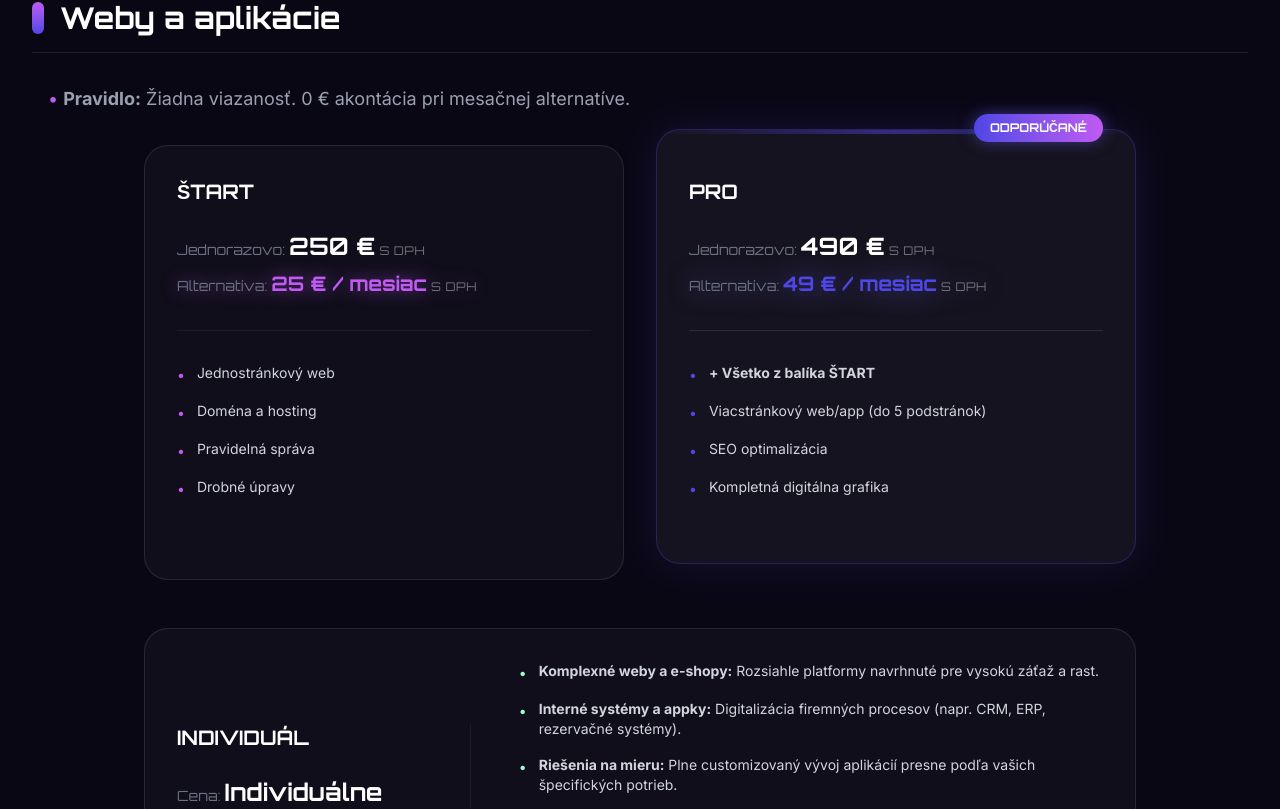
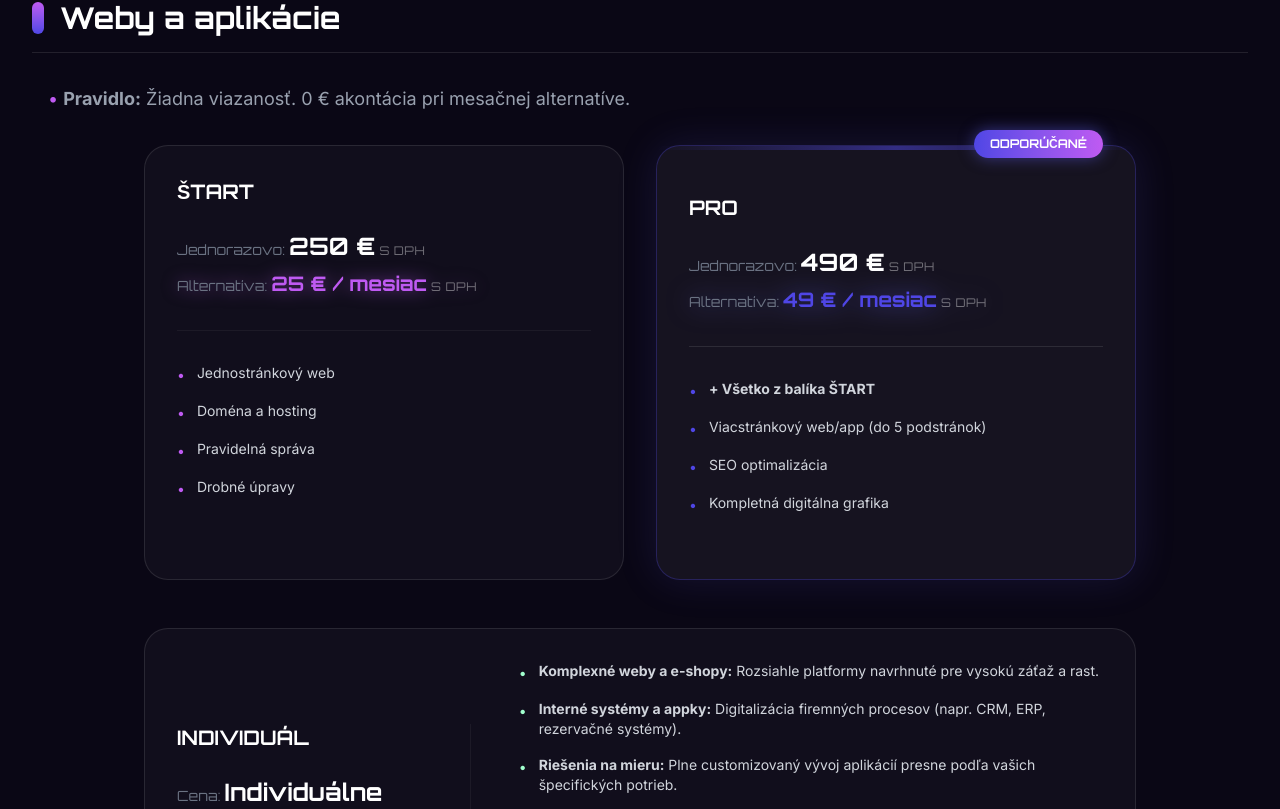
Before and after one commit to Patrik-Barcaj/ElysioTech, a Next.js app: page /cennik in a window 1280 px wide. Shown: the part 371-1180 px from the top of the page. Built offline with nearby package versions, Linux system fonts and the light colour scheme.

Commit message:
Fix pricing cards alignment

```diff
--- a/src/app/cennik/page.tsx
+++ b/src/app/cennik/page.tsx
@@ -27,10 +27,10 @@ export default function PricingPage() { // export pricing page component
 
                         <p className="text-gray-400 mb-8 px-4 text-lg"><span className="text-aurora-purple">•</span> <strong>Pravidlo:</strong> Žiadna viazanosť. 0 € akontácia pri mesačnej alternatíve.</p> {/* rule description */}
 
-                        <div className="flex flex-col md:grid md:grid-cols-2 gap-8 w-full max-w-5xl mx-auto px-4 relative group/grid"> {/* saas grid layout */}
+                        <div className="flex flex-col md:grid md:grid-cols-2 gap-8 w-full max-w-5xl mx-auto px-4 relative group/grid md:items-stretch"> {/* saas grid layout */}
                             {/* Starter Pack */}
                             <ScrollReveal delay={0.1} className="h-full w-full"> {/* scroll reveal item */}
-                                <div className="h-full w-full bg-white/[0.03] border border-white/10 rounded-3xl p-8 hover:border-aurora-purple/50 hover:bg-gradient-to-br hover:from-white/5 hover:to-aurora-purple/10 hover:-translate-y-3 hover:scale-[1.02] hover:shadow-[0_15px_40px_-10px_rgba(191,90,242,0.4)] transition-all duration-500 flex flex-col justify-between group relative overflow-hidden cursor-pointer"> {/* saas pricing container */}
+                                <div className="flex-1 w-full bg-white/[0.03] border border-white/10 rounded-3xl p-8 hover:border-aurora-purple/50 hover:bg-gradient-to-br hover:from-white/5 hover:to-aurora-purple/10 hover:-translate-y-3 hover:scale-[1.02] hover:shadow-[0_15px_40px_-10px_rgba(191,90,242,0.4)] transition-all duration-500 flex flex-col justify-between group relative overflow-hidden cursor-pointer"> {/* saas pricing container */}
                                     <div className="absolute inset-0 bg-gradient-to-b from-aurora-purple/5 to-transparent opacity-0 group-hover:opacity-100 transition-opacity duration-500 pointer-events-none"></div> {/* hover background glow */}
                                     <div className="relative z-10 w-full"> {/* content wrapper */}
                                         <h4 className="text-xl font-bold font-display text-white mb-6 group-hover:text-transparent group-hover:bg-clip-text group-hover:bg-gradient-to-r group-hover:from-white group-hover:to-aurora-purple transition-all duration-300">ŠTART</h4> {/* pack name */}
@@ -52,7 +52,7 @@ export default function PricingPage() { // export pricing page component
 
                             {/* Pro Pack */}
                             <ScrollReveal delay={0.2} className="h-full w-full"> {/* scroll reveal item */}
-                                <div className="h-full w-full bg-white/[0.05] border border-aurora-indigo/30 rounded-3xl p-8 shadow-[0_0_40px_rgba(94,92,230,0.15)] transform md:-translate-y-4 hover:border-aurora-indigo/60 hover:bg-gradient-to-br hover:from-white/5 hover:to-aurora-indigo/15 hover:-translate-y-7 hover:scale-[1.02] hover:shadow-[0_15px_40px_-10px_rgba(94,92,230,0.5)] transition-all duration-500 flex flex-col justify-between group relative cursor-pointer"> {/* saas pricing container highlight */}
+                                <div className="flex-1 w-full bg-white/[0.05] border border-aurora-indigo/30 rounded-3xl p-8 shadow-[0_0_40px_rgba(94,92,230,0.15)] transform hover:border-aurora-indigo/60 hover:bg-gradient-to-br hover:from-white/5 hover:to-aurora-indigo/15 hover:-translate-y-3 hover:scale-[1.02] hover:shadow-[0_15px_40px_-10px_rgba(94,92,230,0.5)] transition-all duration-500 flex flex-col justify-between group relative cursor-pointer"> {/* saas pricing container highlight */}
                                     <div className="absolute inset-0 bg-gradient-to-b from-aurora-indigo/10 to-transparent opacity-0 group-hover:opacity-100 transition-opacity duration-500 pointer-events-none rounded-3xl"></div> {/* hover background glow */}
                                     <div className="absolute top-0 inset-x-0 h-1 bg-gradient-to-r from-transparent via-aurora-indigo to-transparent opacity-50 group-hover:opacity-100 transition-opacity duration-500 rounded-t-3xl"></div> {/* top highlight border */}
                                     <div className="absolute -top-4 right-8 bg-gradient-to-r from-aurora-indigo to-aurora-purple text-white shadow-[0_0_15px_rgba(94,92,230,0.5)] text-xs font-bold px-4 py-1.5 rounded-full font-display z-20 transition-all duration-300 group-hover:scale-110">ODPORÚČANÉ</div> {/* badge */}
--- a/src/app/layout.tsx
+++ b/src/app/layout.tsx
@@ -15,7 +15,7 @@ const inter = Inter({ // start inter font config
 
 export const metadata: Metadata = { // export metadata object
   title: "ELYSIO | Kompletné digitálne riešenia", // set page title
-  description: "Tvorba webov na mieru v čistom kóde, profi zábery z drona, grafika a sprostredkovanie tlače.", // set description
+  description: "Tvorba webov na mieru v čistom kóde, profesionálne zábery z drona, grafika a sprostredkovanie tlače.", // set description
 }; // close metadata object
 
 export default function RootLayout({ // export root layout component
--- a/src/components/About.tsx
+++ b/src/components/About.tsx
@@ -19,7 +19,7 @@ export default function About() { // export About component function
                             <div className="relative z-10"> {/* text block wrapper */}
                                 <h4 className="text-2xl font-bold font-display text-white mb-4 group-hover:text-aurora-purple transition-colors duration-300">Digital <span className="text-aurora-purple">Studio</span></h4> {/* digital title */}
                                 <p className="text-gray-400 mb-6 leading-relaxed"> {/* desc */}
-                                Zameriavame sa na tvorbu jednoduchých, funkčných webov a menších aplikácií presne podľa potrieb klientov. Taktiež navrhujeme vizuálnu grafiku (letáky, vizitky, logá), ktorú po dohode kompletne zadáme a objednáme v tlačiarni. {/* text */}
+                                    Zameriavame sa na tvorbu jednoduchých, funkčných webov a menších aplikácií presne podľa potrieb klientov. Taktiež navrhujeme vizuálnu grafiku (bannery, letáky, vizitky, logá), ktorú po dohode kompletne zadáme a objednáme v tlačiarni. {/* text */}
                                 </p> {/* desc end */}
                                 <ul className="space-y-3 mb-8"> {/* bullet list */}
                                     <li className="flex items-center text-gray-300"> {/* bullet item */}
@@ -50,7 +50,7 @@ export default function About() { // export About component function
                             <div className="relative z-10"> {/* text block wrapper */}
                                 <h4 className="text-2xl font-bold font-display text-white mb-4 group-hover:text-aurora-green transition-colors duration-300">Air <span className="text-aurora-green">Drones</span></h4> {/* air title */}
                                 <p className="text-gray-400 mb-6 leading-relaxed"> {/* desc */}
-                                Ponúkame letecké zábery a fotografie realizované našimi dronmi. Sústredíme sa na pekné prezentačné zábery prírody, pozemkov, chát alebo rodinných udalostí z vtáčej perspektívy. {/* text */}
+                                    Ponúkame letecké zábery a fotografie realizované našimi dronmi. Sústredíme sa na pekné prezentačné zábery prírody, pozemkov, domov alebo chát z vtáčej perspektívy. {/* text */}
                                 </p> {/* desc end */}
                                 <ul className="space-y-3 mb-8"> {/* bullet list */}
                                     <li className="flex items-center text-gray-300"> {/* bullet item */}
--- a/src/components/ui/ScrollReveal.tsx
+++ b/src/components/ui/ScrollReveal.tsx
@@ -28,9 +28,9 @@ export default function ScrollReveal({ children, delay = 0, direction = 'up', cl
     const initialTransform = getInitialTransform(); // get initial state
 
     return ( // return JSX layout
-        <div ref={ref} className={className}> {/* wrapper with ref */}
+        <div ref={ref} className={className} style={className?.includes('h-full') ? { display: 'flex', flexDirection: 'column', height: '100%' } : undefined}> {/* wrapper with ref */}
             <motion.div // animated container
-                className="h-full" // ensure inner container stretches
+                className={className?.includes('h-full') ? "flex-1 flex flex-col w-full" : "w-full"} // ensure inner container stretches
                 initial={{ opacity: 0, ...initialTransform }} // starting state
                 animate={isInView ? { opacity: 1, x: 0, y: 0 } : { opacity: 0, ...initialTransform }} // target state
                 transition={{ // animation config
```
Lines whose indentation alone changed are shown as unchanged.
